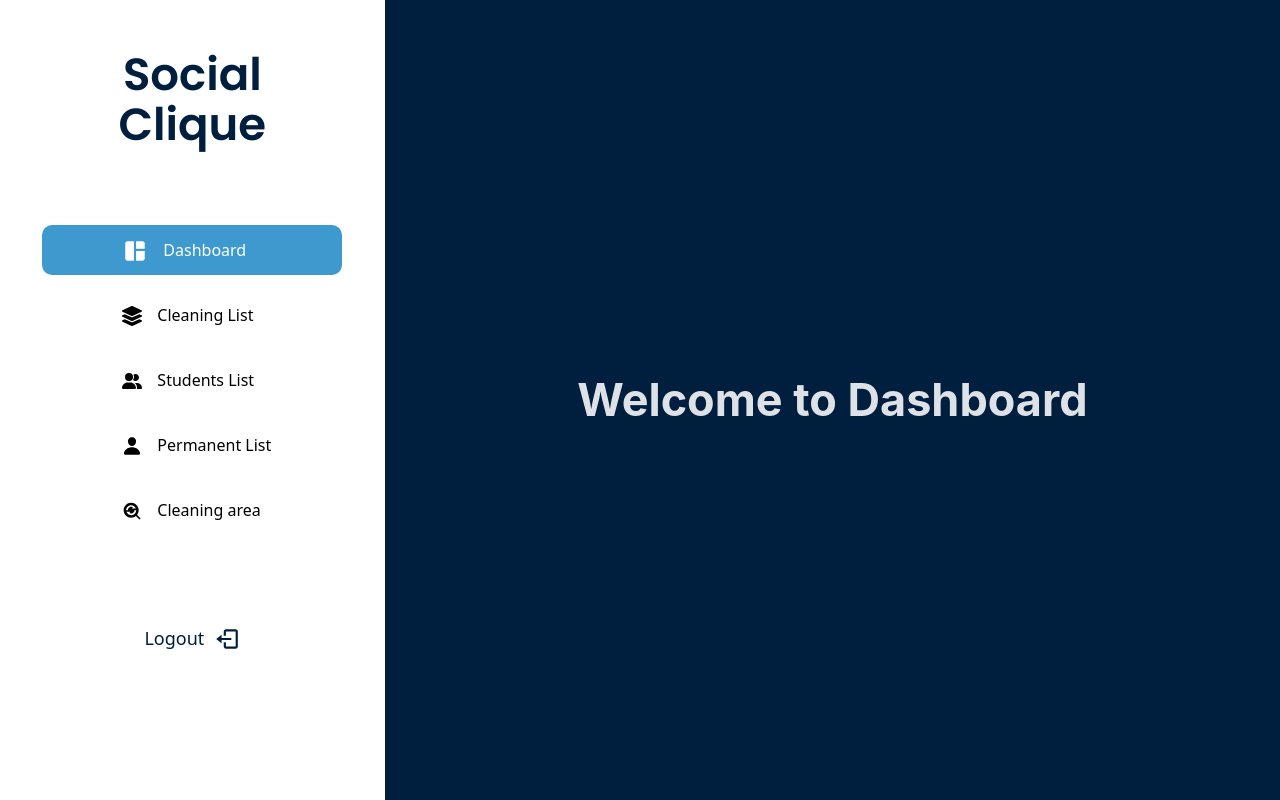
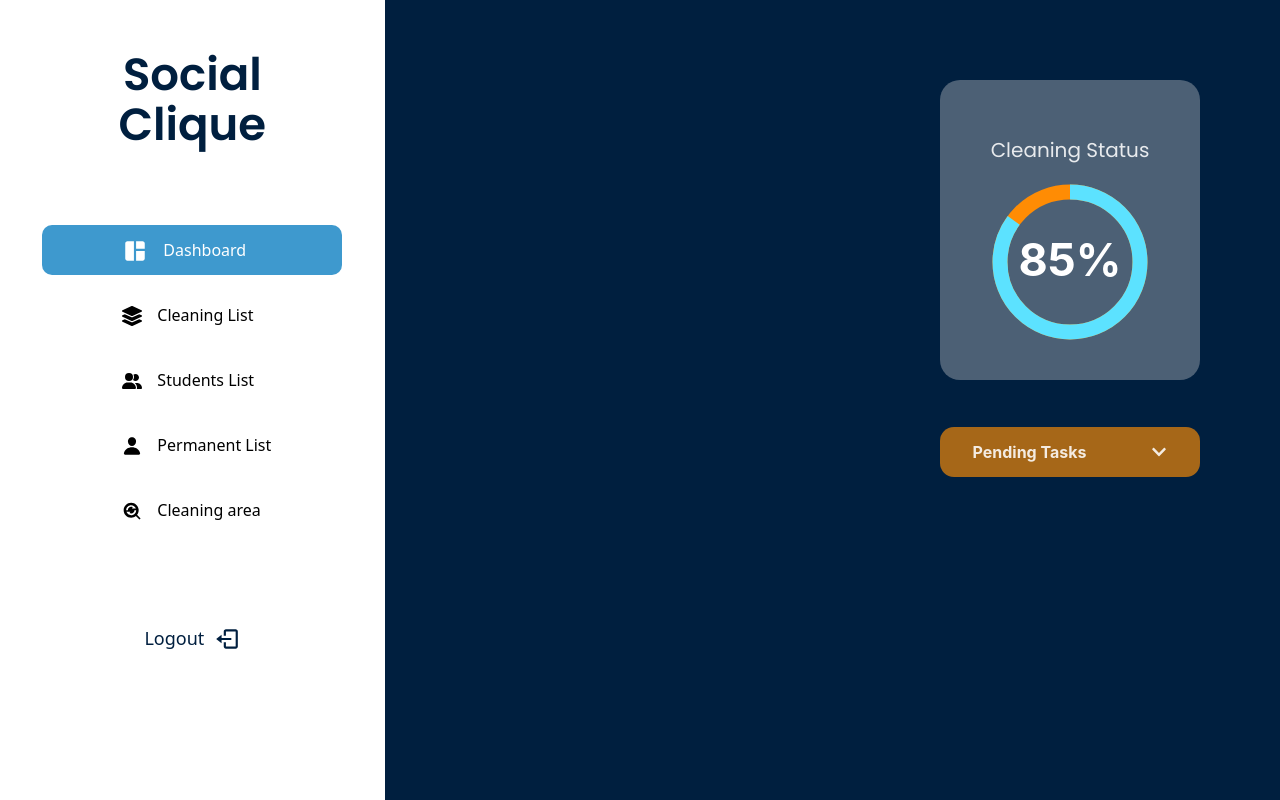
Before and after one commit to AnasbinKabeer/Cleaning-App, a React (Vite) app: page / in a window 1280 px wide. Built offline with nearby package versions, Linux system fonts and the light colour scheme; no server answers; the database is empty; a web font is replaced by a local one.

Commit message:
dashbord created

```diff
--- a/src/components/WelcomePage/WelcomePage.jsx
+++ b/src/components/WelcomePage/WelcomePage.jsx
@@ -1,11 +1,82 @@
+import { FaChevronDown, FaChevronUp } from 'react-icons/fa';
 import './style.css'
+import { useState } from 'react';
 
 function WelcomePage() {
+  const [isExpanded, setIsExpanded] = useState(false);
+
+  const toggleExpand = () => {
+    setIsExpanded(!isExpanded);
+  };
+
+
+  const size = 160;
+  const fontSize = 45;
+  const fontWeight = 700;
+  const percentage = 85
+  const radius = (size / 2) - 10;
+  const circumference = 2 * Math.PI * radius;
+  const strokeDashoffset = circumference - (percentage / 100) * circumference;
+
   return (
     <div className="welcomePage">
-      <h2>Welcome to Dashboard</h2>
+      <div className='left-div'>
+      </div>
+      <div className='right-div'>
+        <div className="canvas-container">
+          <h2 className='cl-h2'>Cleaning Status</h2>
+          <svg width={size} height={size} className="circular-progress">
+            <circle
+              cx={size / 2}
+              cy={size / 2}
+              r={radius}
+              stroke="#FF8C04"
+              strokeWidth="15"
+              fill="none"
+            />
+            <circle
+              cx={size / 2}
+              cy={size / 2}
+              r={radius}
+              stroke="#5CE2FF"
+              strokeWidth="15"
+              fill="none"
+              strokeDasharray={circumference}
+              strokeDashoffset={strokeDashoffset}
+              transform={`rotate(-90 ${size / 2} ${size / 2})`}
+            />
+            <text
+              x="50%"
+              y="50%"
+              textAnchor="middle"
+              dy=".3em"
+              fontSize={fontSize}
+              fontWeight={fontWeight}
+              fill="#fff"
+            >
+              {`${percentage}%`}
+            </text>
+          </svg>
+        </div>
+
+        <div className="collapsible-container">
+          <div className="header" onClick={toggleExpand}>
+            <h5 className='lt-s'>Pending Tasks {isExpanded ? <FaChevronUp /> : <FaChevronDown />}</h5>
+
+          </div>
+          {isExpanded && (
+            <div className="content">
+              <span>1. Class Room</span>
+              <span>2. Class Room</span>
+              <span>3. Class Room</span>
+            </div>
+          )}
+        </div>
+
+
+      </div>
+
     </div>
   )
 }
-
 export default WelcomePage
--- a/src/components/WelcomePage/style.css
+++ b/src/components/WelcomePage/style.css
@@ -1,9 +1,82 @@
-.welcomePage{
+.welcomePage {
     width: 100%;
     display: flex;
+    font-size: 30px;
+    background-color: #001F3F;
+}
+
+.canvas-container {
+    display: flex;
+    flex-direction: column;
     align-items: center;
     justify-content: center;
+    width: 260px;
+    height: 300px;
+    background: #4C6075;
+    border-radius: 20px;
+
+
+
+
+}
+
+
+.date-container{
+    display: flex;
     flex-direction: column;
-    font-size: 30px;
-    background-color: #001F3F   ;
+    align-items: center;
+    justify-content: center;
+
 }
+
+.circular-progress {
+    display: block;
+    margin: 0 auto;
+}
+.lt-s{
+    display: flex;
+    align-items: center;
+    justify-content: space-around;
+    width: 260px;height: 50px;
+    background: #ff8e04a6 ;
+    border-radius: 14px;
+    text-align: center  ;
+    font-size: 16px;
+}
+
+.cl-h2 {
+    font-size: 20px;
+    text-align: center;
+    font-weight: 400;
+    font-family: 'Poppins';
+}
+
+.left-div {
+    width: 100%;
+
+    padding: 80px;
+
+}
+
+.right-div {
+    display: flex;
+    width: 260;
+align-items: end;
+flex-direction: column;
+    padding: 80px;
+    gap: 20px;
+    box-sizing: border-box;
+}
+
+
+
+
+
+
+  .content {
+
+    font-size: 20px;
+    display: flex;
+    padding-left: 20px;
+    flex-direction: column;
+  }
--- a/src/pages/CleaningList/CleaningList.jsx
+++ b/src/pages/CleaningList/CleaningList.jsx
@@ -165,12 +165,14 @@ function CleaningList() {
           </div>
 
           <div className='t-btns'>
+          <button className="submit-btn btn">Submit {selectedLocation} List</button>
             <ReactToPrint
               trigger={() => (
                 <button className="print-btn btn">Print</button>
               )}
               content={() => tableRef.current}
             />
+
             {/* Submit button or other buttons */}
             {/* <button className='submit-btn btn'>Submit</button> */}
           </div>
--- a/src/pages/CleaningList/style.css
+++ b/src/pages/CleaningList/style.css
@@ -153,30 +153,18 @@ tr {
 }
 
 .btn {
-  padding: 10px 40px;
+  padding: 12px 30px;
   border: none;
   outline: none;
   cursor: pointer;
-  border-radius: 8px;
+  border-radius: 4px;
   margin-right: 10px;
-  color: #fff;
+  color: #fff
 }
 
 
-
-.prin-btn {
-  background-color: #4CAF50;
-  /* Green */
-  border: none;
-  color: white;
-  padding: 15px 32px;
-  text-align: center;
-  text-decoration: none;
-  display: inline-block;
-  font-size: 16px;
-  margin: 0px 2px;
-  cursor: pointer;
-  transition: background-color 0.3s ease;
+.submit{
+  background: #0012dc;
 }
 
 .print-btn {
@@ -185,6 +173,15 @@ tr {
   bottom: 60px;
   right:100px; */
 }
+
+
+.print-btn:hover {
+  background: #b70000;
+  /* position: absolute;
+  bottom: 60px;
+  right:100px; */
+}
+
 
 .submit-btn {
   background: #006edc;
@@ -210,7 +207,10 @@ padding: 5px 26px;
 
 .colun{
   display: none;
+
+
 }
+
 
 
 @media only screen and (min-width: 768px) and (max-width: 1024px)   {
```
Lines whose indentation alone changed are shown as unchanged.
